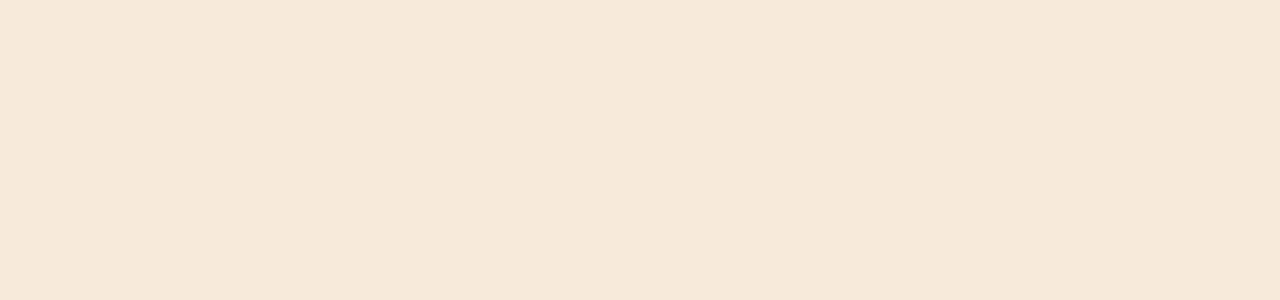
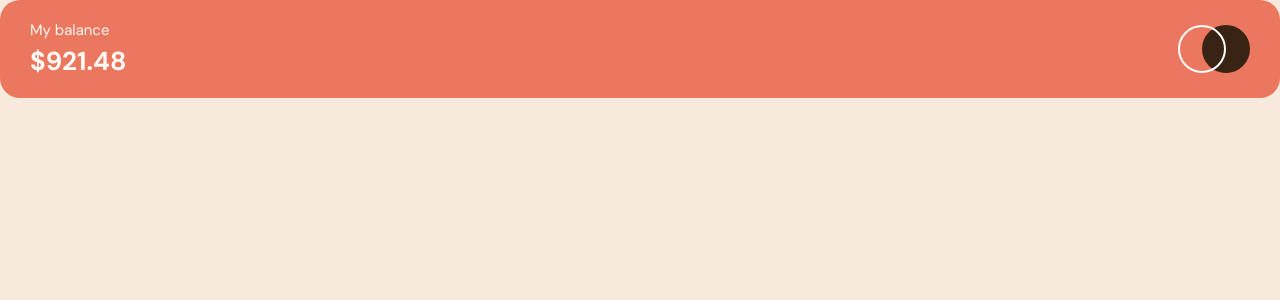
Before and after one commit to Gedridze/expenses-chart-component, a Vue app: page / in a window 1280 px wide. Shown: the top 300 px of the page. Built offline with nearby package versions, Linux system fonts and the light colour scheme.

Commit message:
add balance widget

```diff
--- a/src/App.vue
+++ b/src/App.vue
@@ -1,9 +1,9 @@
 <script setup lang="ts">
+import BalanceWidget from './components/BalanceWidget.vue';
+
 </script>
-
 <template>
-  <div></div>
+  <div>
+    <BalanceWidget />
+  </div>
 </template>
-
-<style scoped lang="scss">
-</style>
--- /dev/null
+++ b/src/components/BalanceWidget.vue
@@ -0,0 +1,31 @@
+<template>
+  <div class="container">
+    <div class="content">
+      <h5>My balance</h5>
+      <p>$921.48</p>
+    </div>
+    <img src="@/assets/logo.svg" alt="logo">
+  </div>
+</template>
+<style lang="scss" scoped>
+@import "@/main.scss";
+.container {
+  display: flex;
+  padding: 2rem 3rem;
+  border-radius: 2rem;
+  background-color: $soft-red;
+  justify-content: space-between;
+  .content {
+    h5 {
+      font-weight: normal;
+      margin-bottom: 0.4rem;
+    }
+    p {
+      font-weight: bold;
+      font-size: 2.6rem;
+    }
+  }
+}
+
+
+</style>
--- a/src/main.scss
+++ b/src/main.scss
@@ -1,3 +1,4 @@
+@import url('https://fonts.googleapis.com/css2?family=DM+Sans:wght@400;700&family=Inter:wght@700&display=swap');
 $soft-red: hsl(10, 79%, 65%);
 $cyan: hsl(186, 34%, 60%);
 $dark-brown: hsl(25, 47%, 15%);
@@ -7,6 +8,8 @@ $very-pale-orange: hsl(33, 100%, 98%);
 
 * {
   margin: unset;
+  font-family: 'DM Sans', sans-serif;
+  color: $very-pale-orange;
 }
 
 html {
@@ -15,4 +18,5 @@ html {
 
 body {
   background-color: $cream;
+  font-size: 1.8rem;
 }
```
